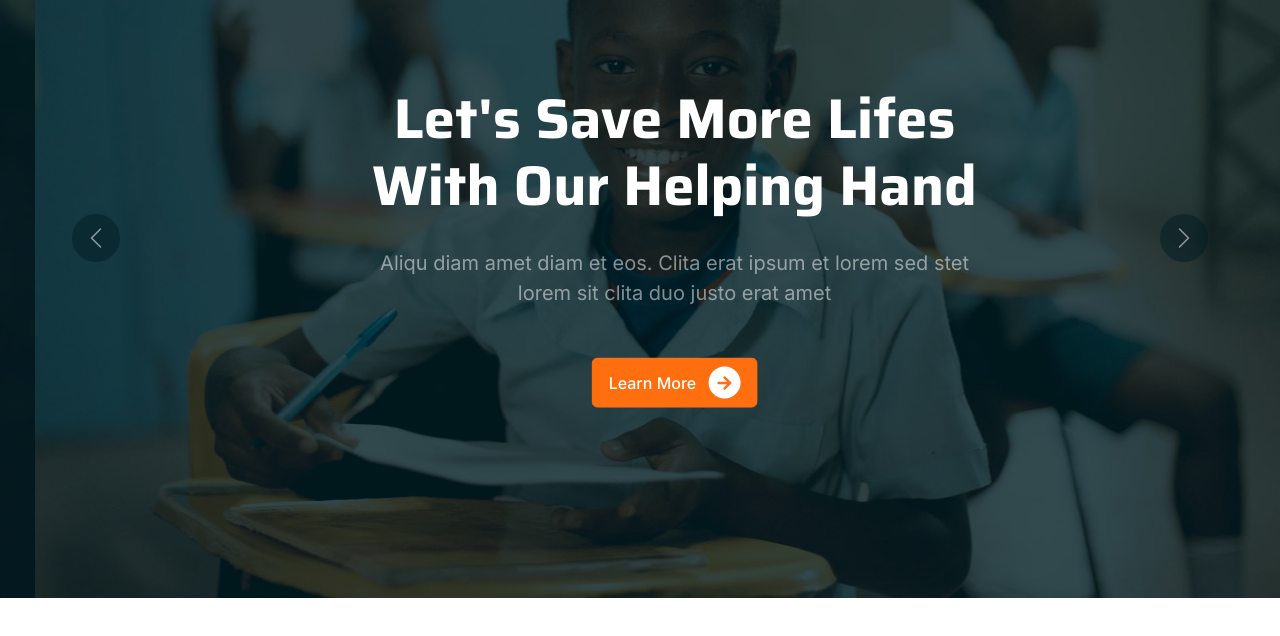
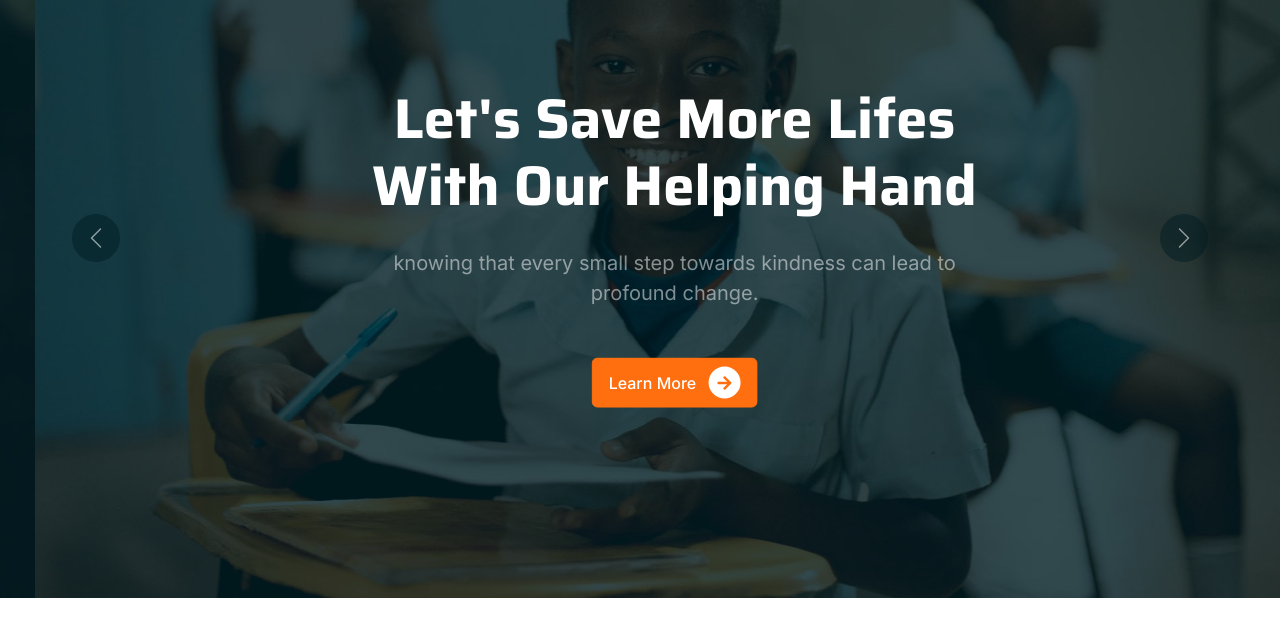
Before and after one commit to MarioAgbanobi/charitteam, a plain HTML site: page index.html in a window 1280 px wide. Shown: the part 122-758 px from the top of the page. Drawn offline with nearby package versions, Linux system fonts and the light colour scheme.

Commit message:
fifth commit

```diff
--- a/index.html
+++ b/index.html
@@ -93,7 +93,7 @@
                             <div class="row justify-content-center">
                                 <div class="col-lg-7 pt-5">
                                     <h1 class="display-4 text-white mb-3 animated slideInDown">Let's Change The World With Humanity</h1>
-                                    <p class="fs-5 text-white-50 mb-5 animated slideInDown">Aliqu diam amet diam et eos. Clita erat ipsum et lorem sed stet lorem sit clita duo justo erat amet</p>
+                                    <p class="fs-5 text-white-50 mb-5 animated slideInDown">Continue to work together with unwavering dedication and hope.</p>
                                     <a class="btn btn-primary py-2 px-3 animated slideInDown" href="">
                                         Learn More
                                         <div class="d-inline-flex btn-sm-square bg-white text-primary rounded-circle ms-2">
@@ -112,7 +112,7 @@
                             <div class="row justify-content-center">
                                 <div class="col-lg-7 pt-5">
                                     <h1 class="display-4 text-white mb-3 animated slideInDown">Let's Save More Lifes With Our Helping Hand</h1>
-                                    <p class="fs-5 text-white-50 mb-5 animated slideInDown">Aliqu diam amet diam et eos. Clita erat ipsum et lorem sed stet lorem sit clita duo justo erat amet</p>
+                                    <p class="fs-5 text-white-50 mb-5 animated slideInDown"> knowing that every small step towards kindness can lead to profound change.</p>
                                     <a class="btn btn-primary py-2 px-3 animated slideInDown" href="">
                                         Learn More
                                         <div class="d-inline-flex btn-sm-square bg-white text-primary rounded-circle ms-2">
@@ -147,6 +147,8 @@
 
 
 
+
+
     <!-- JavaScript Libraries -->
     <script src="https://code.jquery.com/jquery-3.4.1.min.js"></script>
     <script src="https://cdn.jsdelivr.net/npm/bootstrap@5.0.0/dist/js/bootstrap.bundle.min.js"></script>
```
